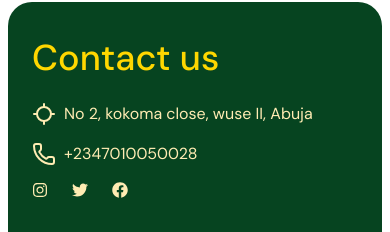
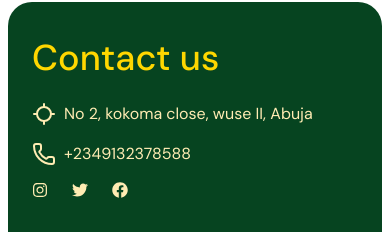
Before and after one commit to jeff-nwadi/Abujadistresssale, a Next.js app in the folder abujadistresssale/: page / in a window 390 px wide. Shown: the part 2134-2366 px from the top of the page. Built offline with nearby package versions, Linux system fonts and the light colour scheme.

Commit message:
Update contact link to new phone number

```diff
--- a/abujadistresssale/components/FeatureSection.tsx
+++ b/abujadistresssale/components/FeatureSection.tsx
@@ -121,7 +121,7 @@ export default function Feature1() {
               </p>
                <p className="pt-4 text-base sm:text-2xl text-[#FFECB3] flex items-center gap-2">
                 <span> <Phone /> </span>
-                <Link href="https://wa.me/2347010050028">+2347010050028</Link>
+                <Link href="https://wa.me/2349132378588">+2349132378588</Link>
               </p>
 
                  <p className="pt-4 text-base sm:text-2xl text-[#FFECB3] flex items-center gap-6">
```
